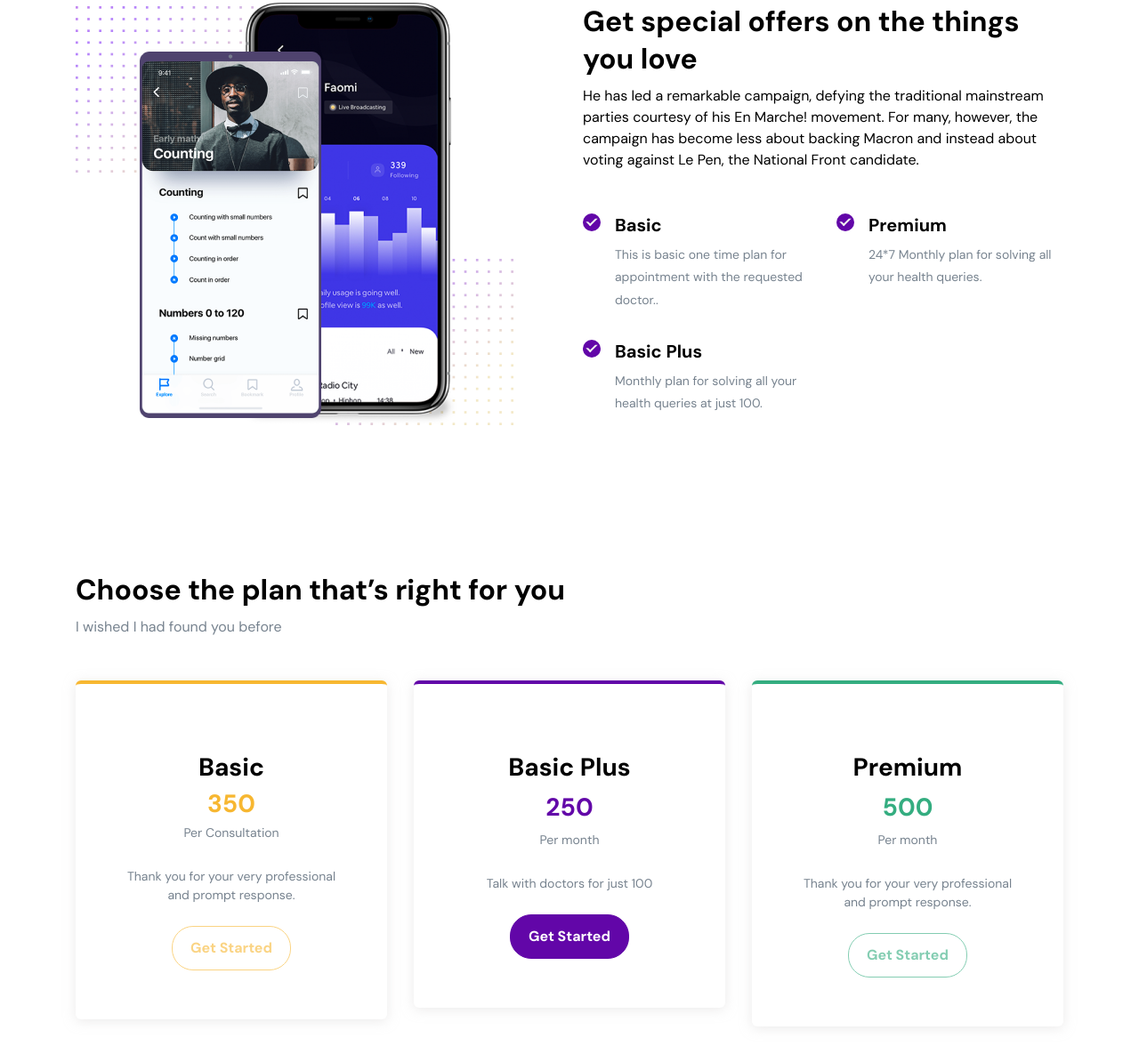
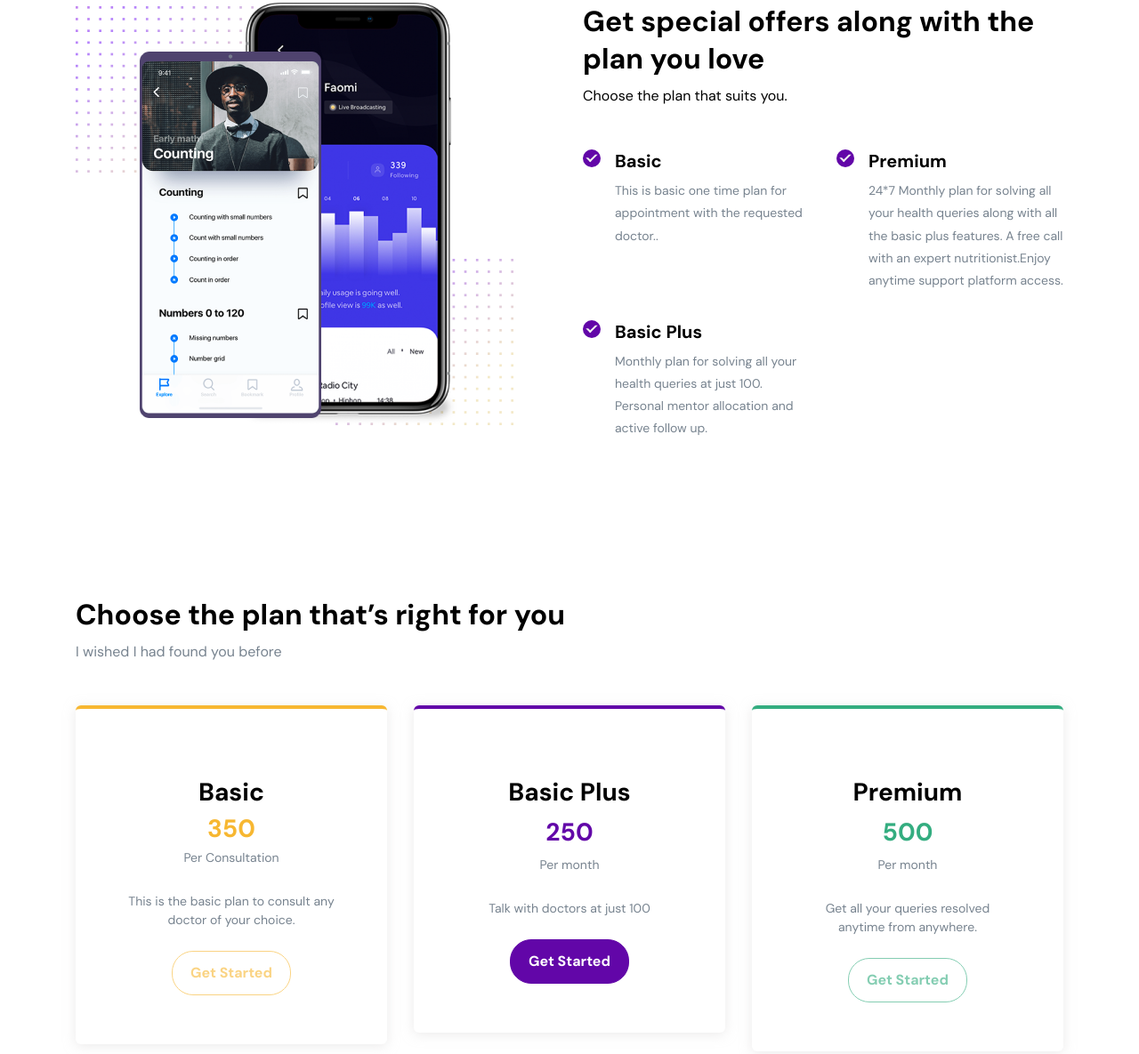
Before and after one commit to treatvia/treatvia.github.io, a website: page index.html in a window 1280 px wide. Shown: the part 1384-2569 px from the top of the page at 89% size. Drawn offline with nearby package versions, Linux system fonts and the light colour scheme.

Commit message:
added offers

```diff
--- a/index.html
+++ b/index.html
@@ -5,7 +5,7 @@
     <meta charset="UTF-8">
     <meta name="viewport" content="width=device-width, initial-scale=1.0">
     <meta http-equiv="X-UA-Compatible" content="ie=edge">
-    <title>FOI App Landing Page</title>
+    <title>TreatVia</title>
     <link rel="stylesheet" href="assets/vendors/fontawesome-free/css/all.min.css">
     <link rel="stylesheet" href="assets/css/style.css">
 </head>
@@ -191,8 +191,8 @@
                     <img src="assets/images/app_2.png" alt="special offers" class="img-fluid" width="492px">
                 </div>
                 <div class="col-md-6">
-                    <h2 class="section-title">Get special offers on the things you love</h2>
-                    <p class="mb-5">He has led a remarkable campaign, defying the traditional mainstream parties courtesy of his En Marche! movement. For many, however, the campaign has become less about backing Macron and instead about voting against Le Pen, the National Front candidate.</p>
+                    <h2 class="section-title">Get special offers along with the plan you love</h2>
+                    <p class="mb-5">Choose the plan that suits you.</p>
                     <div class="row">
                         <div class="col-md-6 mb-3">
                             <div class="media landing-feature">
@@ -208,7 +208,7 @@
                                 <span class="landing-feature-icon"></span>
                                 <div class="media-body">
                                     <h5>Premium</h5>
-                                    <p>24*7 Monthly plan for solving all your health queries.</p>
+                                    <p>24*7 Monthly plan for solving all your health queries along with all the basic plus features. A free call with an expert nutritionist.Enjoy anytime support platform access.</p>
                                 </div>
                             </div>
                         </div>
@@ -217,7 +217,7 @@
                                 <span class="landing-feature-icon"></span>
                                 <div class="media-body">
                                     <h5>Basic Plus</h5>
-                                    <p>Monthly plan for solving all your health queries at just 100.</p>
+                                    <p>Monthly plan for solving all your health queries at just 100. Personal mentor allocation and active follow up.</p>
                                 </div>
                             </div>
                         </div>
@@ -237,7 +237,7 @@
                             <h3 class="mb-1">Basic</h3>
                             <h3 class="mb-1 text-warning">350</h3>
                             <p class="payment-period">Per Consultation</p>
-                            <p class="mb-4">Thank you for your very professional and prompt response.</p>
+                            <p class="mb-4">This is the basic plan to consult any doctor of your choice.</p>
                             <button class="btn btn-outline-warning btn-rounded">Get Started</button>
                         </div>
                     </div>
@@ -248,7 +248,7 @@
                             <h3>Basic Plus</h3>
                             <h3 class="text-primary">250</h3>
                             <p class="payment-period">Per month</p>
-                            <p class="mb-4">Talk with doctors for just 100</p>
+                            <p class="mb-4">Talk with doctors at just 100</p>
                             <button class="btn btn-primary btn-rounded">Get Started</button>
                         </div>
                     </div>
@@ -259,7 +259,7 @@
                             <h3>Premium</h3>
                             <h3 class="text-success">500</h3>
                             <p class="payment-period">Per month</p>
-                            <p class="mb-4">Thank you for your very professional and prompt response.</p>
+                            <p class="mb-4">Get all your queries resolved anytime from anywhere.</p>
                             <button class="btn btn-outline-success btn-rounded">Get Started</button>
                         </div>
                     </div>
```
